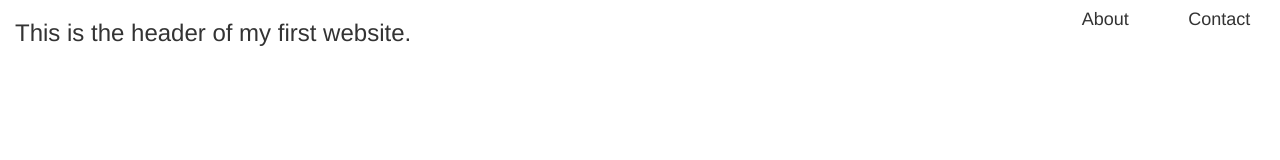
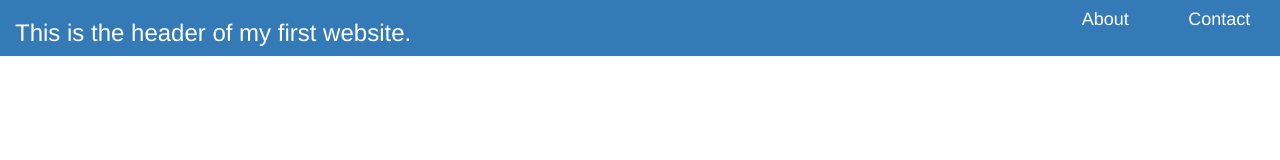
Before and after one commit to bigfoot89/hello-world, a plain HTML site: page index.html in a window 1280 px wide. Drawn offline with nearby package versions, Linux system fonts and the light colour scheme.

Commit message:
Update index.html

```diff
--- a/index.html
+++ b/index.html
@@ -18,10 +18,10 @@
 
 <body>
 <div class="container-fluid">
-    <div class="row h-100 align-items-center">
+    <div class="row bg-primary h-100">
 
         <div class="col-lg-10"><h3 class="text-left">This is the header of my first website.</h3></div>
-        <div class="col-lg-1"><h4 class= "align-items-center">About</h4></div>
+        <div class="col-lg-1 align-items-center"><h4 class= "align-items-center">About</h4></div>
         <div class="col-lg-1"><h4>Contact</h4></div>
 
     </div>
```
